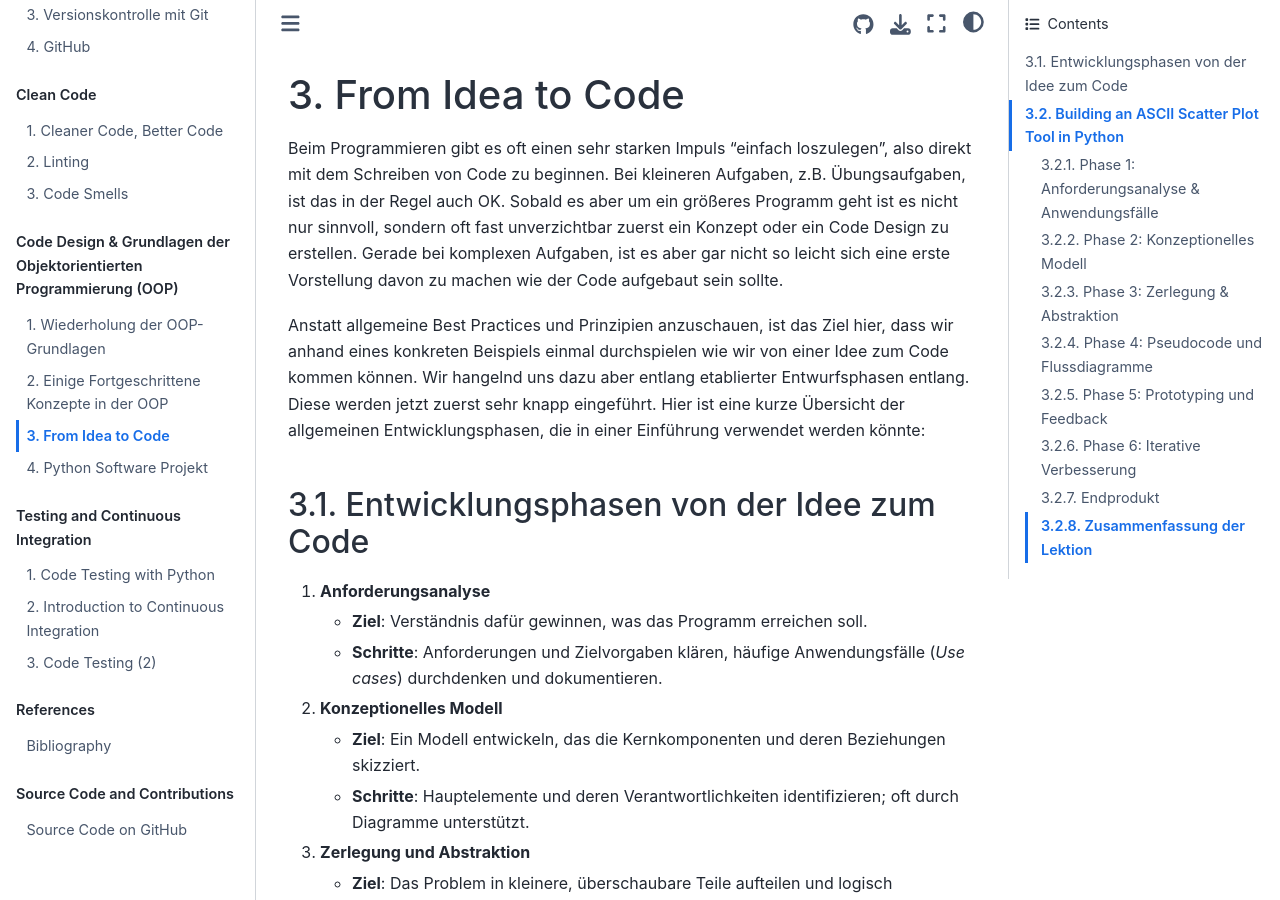
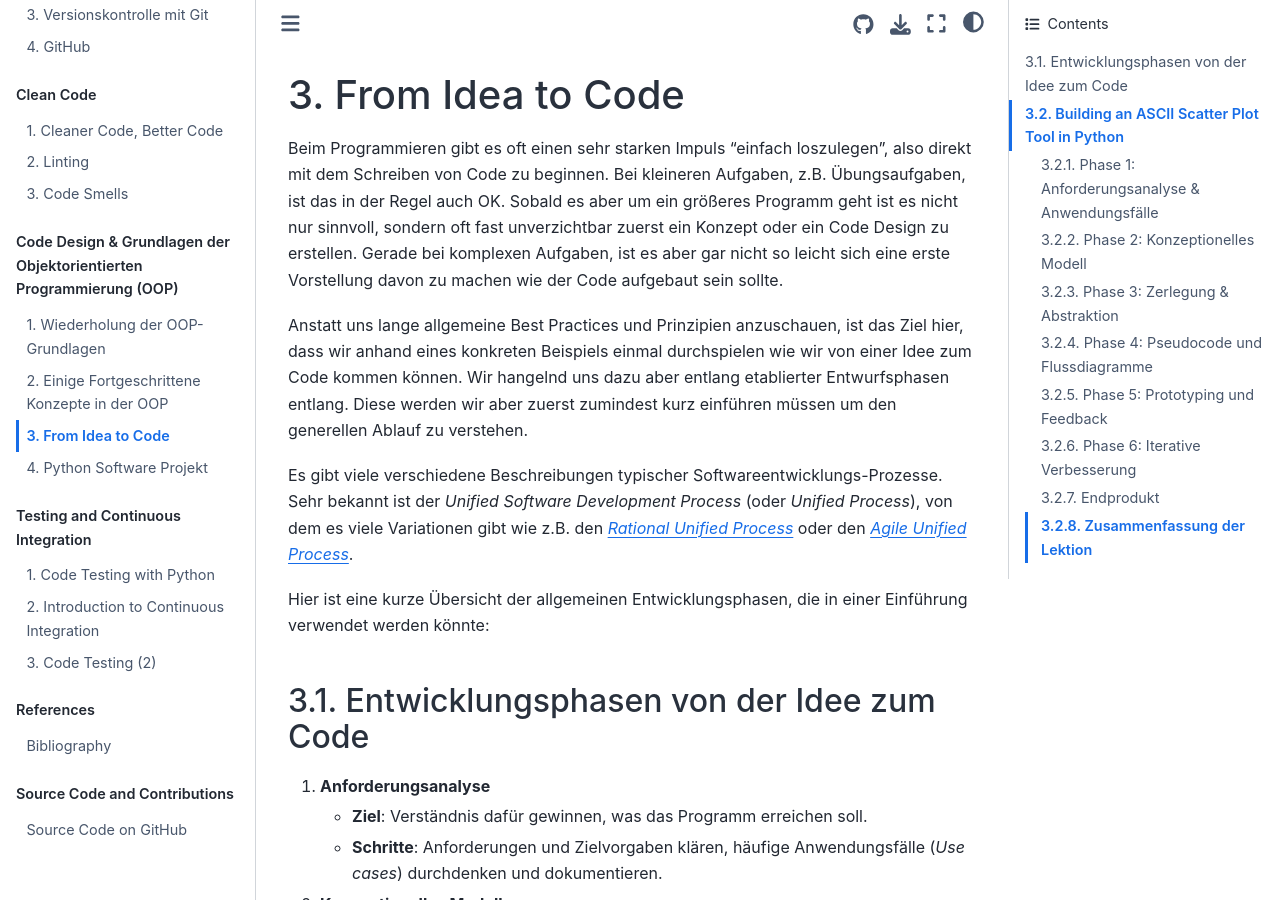
Before and after one commit to florian-huber/data_science_software_dev, a Jupyter Book: the page built from book/10_from_idea_to_code.md, in a window 1280 px wide and 900 px high. Built offline with Jupyter Book 1.0.4 settings and Sphinx 7.4.7 and the Sphinx Book theme 1.1.4, drawn with Linux system fonts in a browser that asks for light colours; pages that are not in the unit, such as notebooks, are missing from menus.

Commit message:
expand intro

```diff
--- a/book/10_from_idea_to_code.md
+++ b/book/10_from_idea_to_code.md
@@ -2,7 +2,14 @@
 
 Beim Programmieren gibt es oft einen sehr starken Impuls "einfach loszulegen", also direkt mit dem Schreiben von Code zu beginnen. Bei kleineren Aufgaben, z.B. Übungsaufgaben, ist das in der Regel auch OK. Sobald es aber um ein größeres Programm geht ist es nicht nur sinnvoll, sondern oft fast unverzichtbar zuerst ein Konzept oder ein Code Design zu erstellen. Gerade bei komplexen Aufgaben, ist es aber gar nicht so leicht sich eine erste Vorstellung davon zu machen wie der Code aufgebaut sein sollte.
 
-Anstatt allgemeine Best Practices und Prinzipien anzuschauen, ist das Ziel hier, dass wir anhand eines konkreten Beispiels einmal durchspielen wie wir von einer Idee zum Code kommen können. Wir hangelnd uns dazu aber entlang etablierter Entwurfsphasen entlang. Diese werden jetzt zuerst sehr knapp eingeführt.
+Anstatt uns lange allgemeine Best Practices und Prinzipien anzuschauen, ist das Ziel hier, dass wir anhand eines konkreten Beispiels einmal durchspielen wie wir von einer Idee zum Code kommen können. Wir hangelnd uns dazu aber entlang etablierter Entwurfsphasen entlang. Diese werden wir aber zuerst zumindest kurz einführen müssen um den generellen Ablauf zu verstehen.
+
+Es gibt viele verschiedene Beschreibungen typischer Softwareentwicklungs-Prozesse. Sehr bekannt ist der *Unified Software Development Process* (oder *Unified Process*), von dem es viele Variationen gibt wie z.B. den [*Rational Unified Process*](https://en.wikipedia.org/wiki/Rational_unified_process) oder den [*Agile Unified Process*](https://en.wikipedia.org/wiki/Agile_unified_process).
+
+
+
+
+
 Hier ist eine kurze Übersicht der allgemeinen Entwicklungsphasen, die in einer Einführung verwendet werden könnte:
 
 ## Entwicklungsphasen von der Idee zum Code
```
